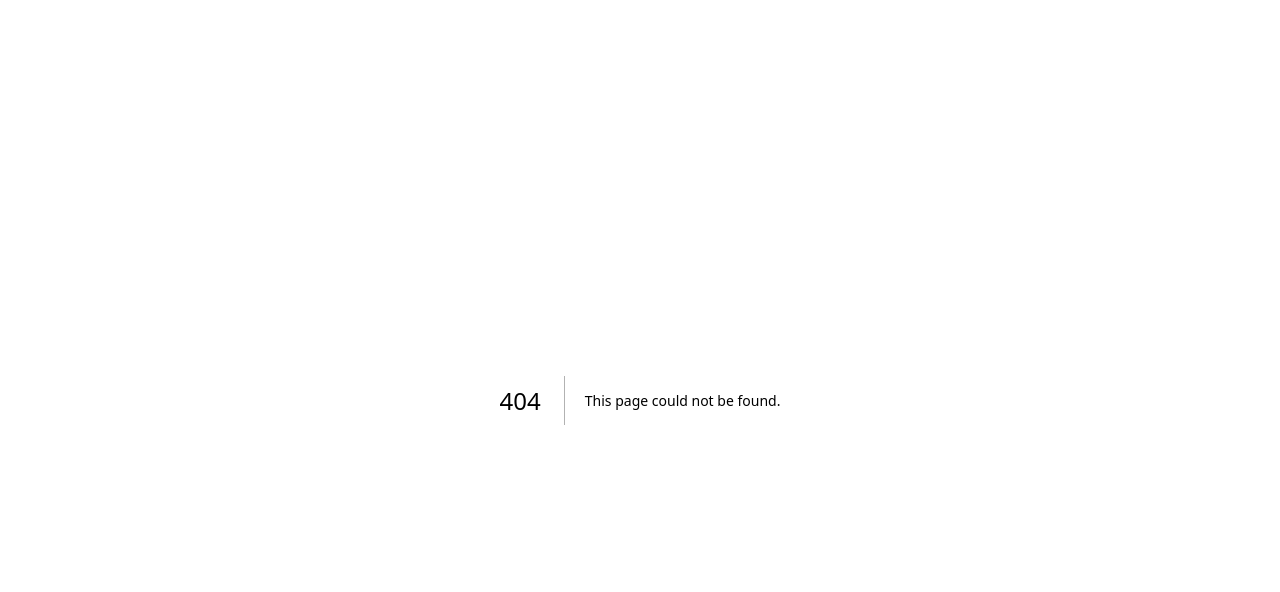
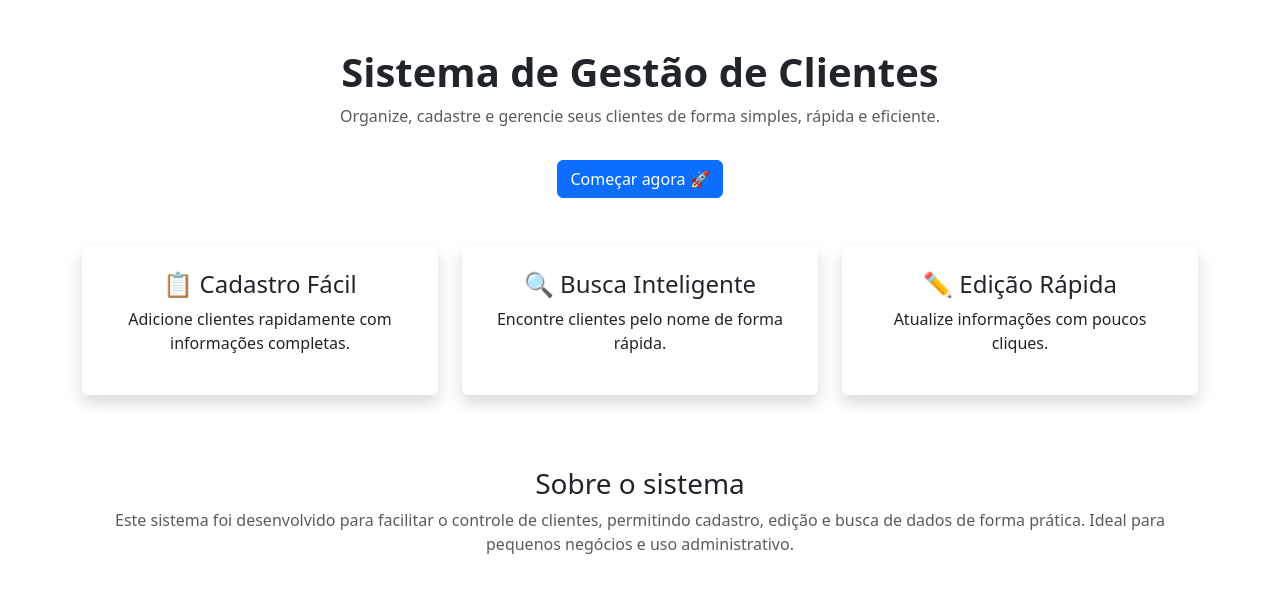
Before and after one commit to matheuskapp/pi-loja, a Next.js app: page /homepage in a window 1280 px wide. Before the commit this address had no page. Shown: the top 592 px of the page. Built offline with nearby package versions, Linux system fonts and the light colour scheme.

Commit message:
data demiss

```diff
--- /dev/null
+++ b/app/homepage/page.js
@@ -0,0 +1,58 @@
+'use client'
+import 'bootstrap/dist/css/bootstrap.min.css'
+
+export default function Home() {
+    return (
+        <div className="container py-5">
+
+            {/* HERO */}
+            <div className="text-center mb-5">
+                <h1 className="fw-bold">Sistema de Gestão de Clientes</h1>
+                <p className="text-muted">
+                    Organize, cadastre e gerencie seus clientes de forma simples, rápida e eficiente.
+                </p>
+
+                <a href="/cadastro_clientes" className="btn btn-primary mt-3">
+                    Começar agora 🚀
+                </a>
+            </div>
+
+            {/* BENEFÍCIOS */}
+            <div className="row text-center">
+
+                <div className="col-md-4 mb-4">
+                    <div className="p-4 shadow rounded">
+                        <h4>📋 Cadastro Fácil</h4>
+                        <p>Adicione clientes rapidamente com informações completas.</p>
+                    </div>
+                </div>
+
+                <div className="col-md-4 mb-4">
+                    <div className="p-4 shadow rounded">
+                        <h4>🔍 Busca Inteligente</h4>
+                        <p>Encontre clientes pelo nome de forma rápida.</p>
+                    </div>
+                </div>
+
+                <div className="col-md-4 mb-4">
+                    <div className="p-4 shadow rounded">
+                        <h4>✏️ Edição Rápida</h4>
+                        <p>Atualize informações com poucos cliques.</p>
+                    </div>
+                </div>
+
+            </div>
+
+            {/* SOBRE */}
+            <div className="mt-5 text-center">
+                <h3>Sobre o sistema</h3>
+                <p className="text-muted">
+                    Este sistema foi desenvolvido para facilitar o controle de clientes,
+                    permitindo cadastro, edição e busca de dados de forma prática.
+                    Ideal para pequenos negócios e uso administrativo.
+                </p>
+            </div>
+
+        </div>
+    )
+}
```
Also changed, not shown: app/cadastro_clientes/cadastro_clientes_completo.js (+12 -5 lines).
